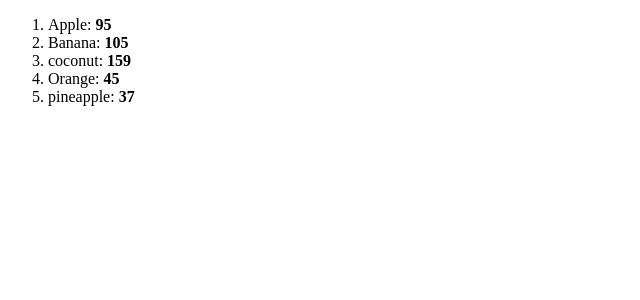
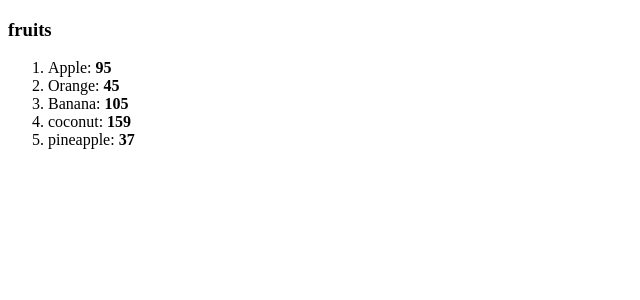
Before and after one commit to Kushalr3ddy/learning-space, a React app in the folder react/react-learn/: page / in a window 1280 px wide. Shown: the top 300 px of the page, without its empty margins (0-640 px from the left). Built offline with nearby package versions, Linux system fonts and the light colour scheme; the HTML template or start-up script is replaced by a standard one.

Commit message:
sending list through props

```diff
--- /dev/null
+++ b/package.json
@@ -0,0 +1,5 @@
+{
+  "dependencies": {
+    "prop-types": "^15.8.1"
+  }
+}
--- a/react/react-learn/src/App.jsx
+++ b/react/react-learn/src/App.jsx
@@ -1,8 +1,16 @@
 import List from "./List";
 
 function App() {
+    const fruits = [
+        // giving each element a unique id cause two element can have same .name or same prop values
+        {id:1,name:'Apple', calories:95},
+        {id:2,name:'Orange', calories:45},
+        {id:3,name:'Banana', calories:105},
+        {id:4,name:'coconut', calories:159},
+        {id:5,name:'pineapple', calories:37},
+    ];
     return(
-        <List />
+        <List items={fruits} category="fruits"/>
     );
 }
 
--- a/react/react-learn/src/List.jsx
+++ b/react/react-learn/src/List.jsx
@@ -1,18 +1,11 @@
 
 
-function List() {
+function List(props) {
 
-    const fruits = [
-        // giving each element a unique id cause two element can have same .name or same prop values
-        {id:1,name:'Apple', calories:95},
-        {id:2,name:'Orange', calories:45},
-        {id:3,name:'Banana', calories:105},
-        {id:4,name:'coconut', calories:159},
-        {id:5,name:'pineapple', calories:37},
-    ];
-
+    const itemList = props.items;
+    const category = props.category;
     //sorting lexicographically i.e. alphabetically using .name prop
-    fruits.sort((a, b) => a.name.localeCompare(b.name));
+    //fruits.sort((a, b) => a.name.localeCompare(b.name));
     //for reverse order
     //fruits.sort((a, b) => b.name.localeCompare(a.name));
     //for numeric ascending sorting using calories
@@ -25,10 +18,14 @@
     //to filter High calorie fruits
     //const HiCalFruits = fruits.filter(fruit => fruit.calories > 100);
 
-    const ListItems = fruits.map(fruit => <li key={fruit.id}>
-                                            {fruit.name}:&nbsp;
-                                            <b>{fruit.calories}</b></li>);
-    return (<ol>{ListItems}</ol>);
+    const ListItems = itemList.map(item => <li key={item.id}>
+                                            {item.name}:&nbsp;
+                                            <b>{item.calories}</b></li>);
+    return (<>
+    <h3>{category}</h3>
+    <ol>{ListItems}</ol>
+    </>
+    );
 }
 
 export default List
```
Also changed, not shown: 1 other file (tests, documents, lock files or other folders).
